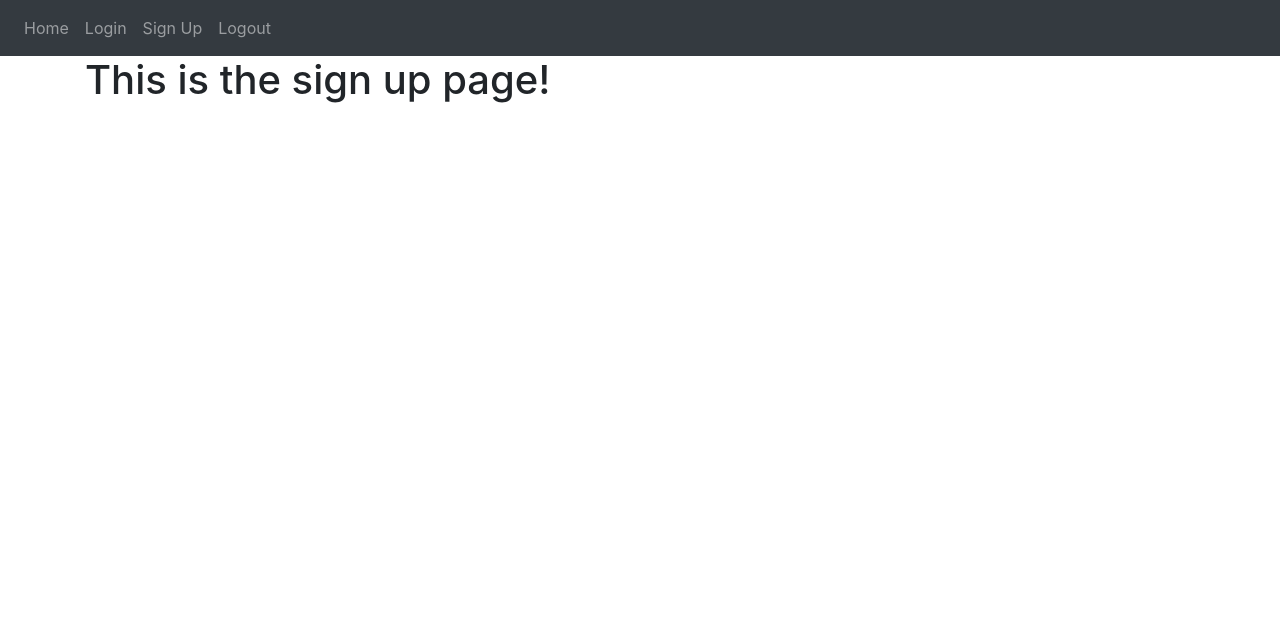
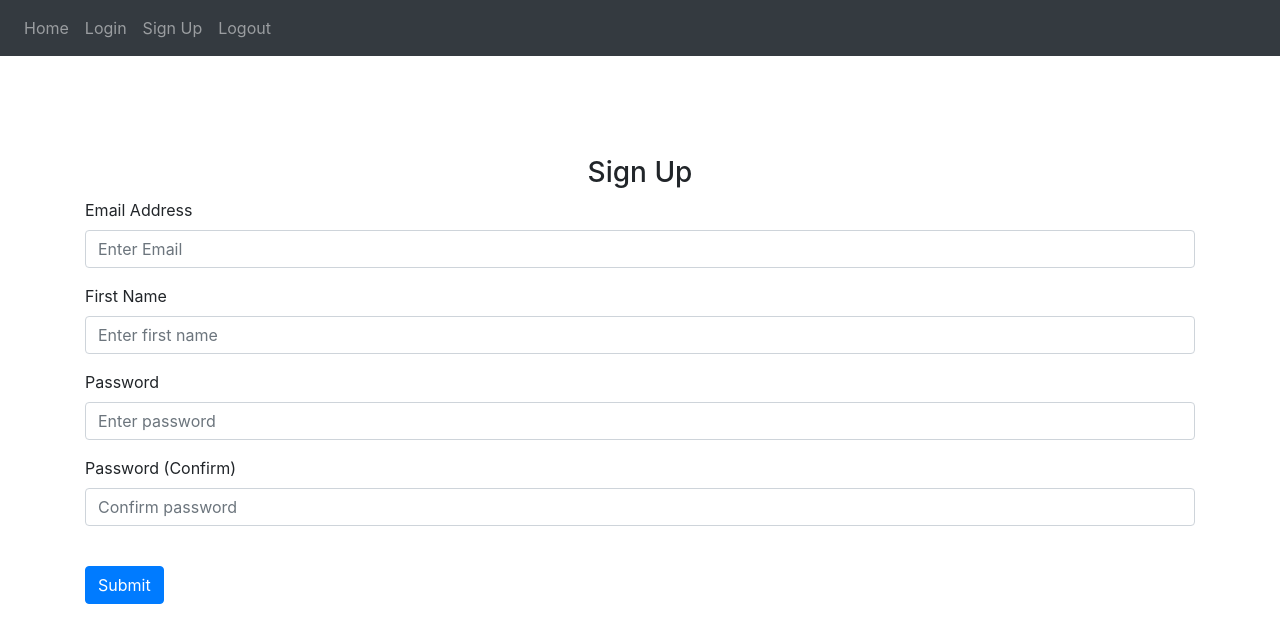
Before and after one commit to rememberanthonyrivers/Flask_Notes_App_and_Database, a Flask app: page /sign-up in a window 1280 px wide. Shown: the top 643 px of the page. Run offline with Flask 2, Linux system fonts and the light colour scheme; some libraries are stand-ins or nearby versions.

Commit message:
Added new forms for the login and signup page as well as adding https handling

```diff
--- a/website/auth.py
+++ b/website/auth.py
@@ -1,10 +1,10 @@
-# stores all url endpoints (front end)
+# stores all url endpoints for the front end
 
-from flask import Blueprint, render_template
+from flask import Blueprint, render_template, request
 
 auth = Blueprint('auth', __name__)
 
-@auth.route('/login')
+@auth.route('/login', methods=['GET', 'POST'])
 def login():
     return render_template('login.html')
 
@@ -12,6 +12,26 @@ def login():
 def logout():
     return '<p>Logout</p>'
 
-@auth.route('/sign-up')
+@auth.route('/sign-up', methods=['GET', 'POST'])
 def sign_up():
+    if request.method == 'POST':    #   if the request is a post request...
+        email = request.form.get('email')   #   now lets grab our form data and assign them to a var
+        firstname = request.form.get('firstName')   #   now lets assign our form data to a var
+        password1 = request.form.get('password1')   #   now lets assign our form data to a var
+        password2 = request.form.get('password2')   #   now lets assign our form data to a var
+
+        #   below lets use control flow to figure out what to do with the user
+        if len(email) < 4:
+            pass
+        elif len(firstname) < 2:
+            pass
+        elif password1 != password2:
+            pass
+        elif len(password1) < 7:
+            pass
+        else:
+            #add user to database
+            pass
+
+
     return render_template('sign_up.html')
--- a/website/templates/home.html
+++ b/website/templates/home.html
@@ -1,3 +1,6 @@
+<!-- this html file(template) extends base.html which pulls in extra scripts and bootstrap scripts -->
+
+
 {% extends "base.html" %} {% block title %}Home{% endblock %}
 
 {% block content %}
--- a/website/templates/sign_up.html
+++ b/website/templates/sign_up.html
@@ -1,8 +1,51 @@
-{% extends "base.html" %} {% block title %}Sign Up{% endblock %}
+<!-- this html file(template) extends base.html which pulls in extra scripts and bootstrap scripts -->
 
-{% block content %}
-<h1>This is the sign up page! </h1>
+{% extends "base.html" %} {% block title %}Sign Up{% endblock %} {% block
+content %}
 
-
-
+<form method="POST">
+  <h3 align="center" style="padding-top: 100px">Sign Up</h3>
+  <div class="form-group">
+    <label for="email">Email Address</label>
+    <input
+      type="email"
+      class="form-control"
+      id="email"
+      name="email"
+      placeholder="Enter Email"
+    />
+  </div>
+  <div class="form-group">
+    <label for="firstName">First Name</label>
+    <input
+      type="text"
+      class="form-control"
+      id="firstName"
+      name="firstName"
+      placeholder="Enter first name"
+    />
+  </div>
+  <div class="form-group">
+    <label for="password1">Password</label>
+    <input
+      type="password"
+      class="form-control"
+      id="password1"
+      name="password1"
+      placeholder="Enter password"
+    />
+  </div>
+  <div class="form-group">
+    <label for="password2">Password (Confirm)</label>
+    <input
+      type="password"
+      class="form-control"
+      id="password2"
+      name="password2"
+      placeholder="Confirm password"
+    />
+  </div>
+  <br/>
+  <button type="submit" class="btn btn-primary">Submit</button>
+</form>
 {% endblock %}
```
Also changed, not shown: website/templates/login.html (+28 -3 lines), website/__init__.py (line endings or trailing spaces).
